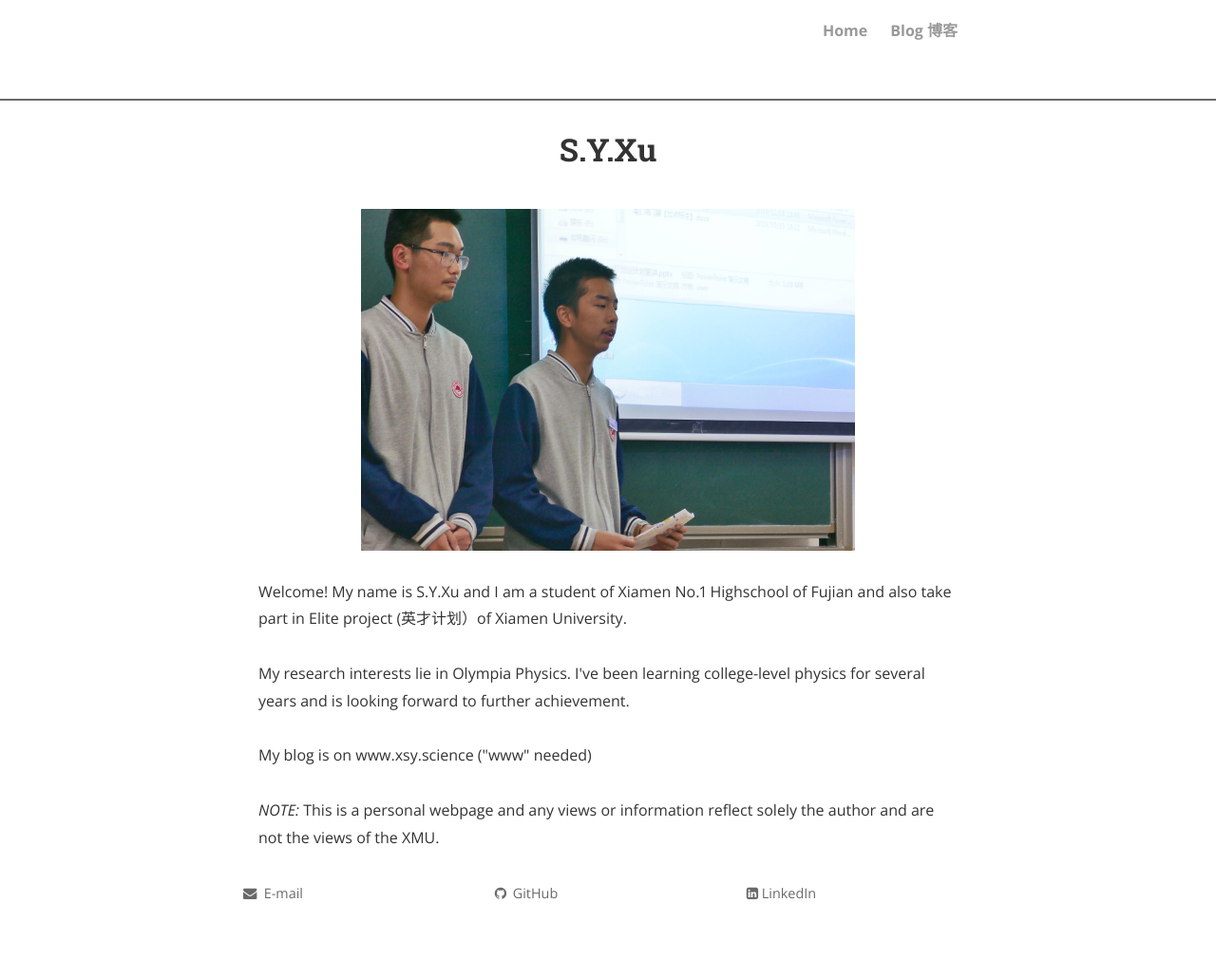
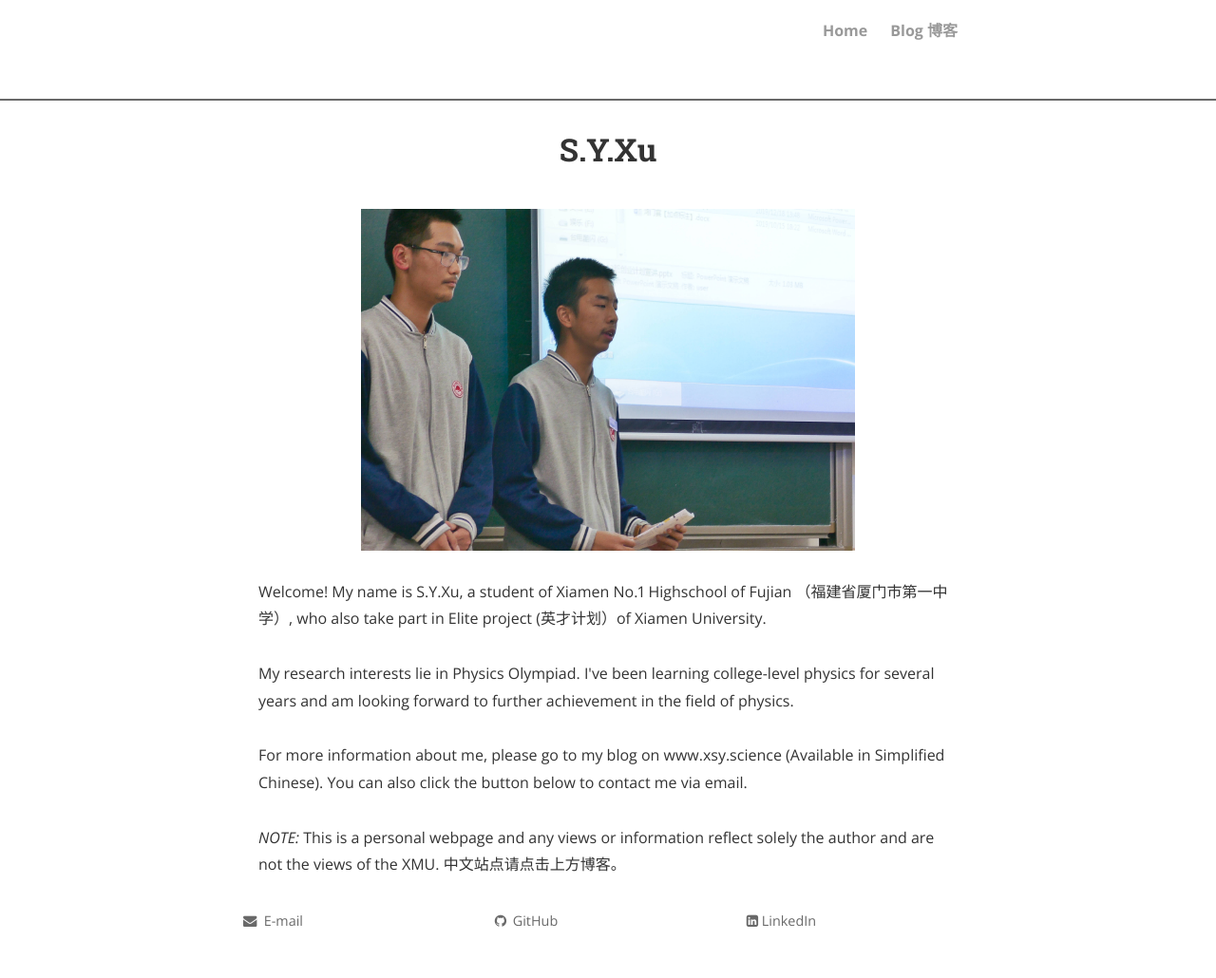
Before and after one commit to Tim-Siu/Tim-Siu.github.io, a Jekyll site: the page built from index.html, in a window 1280 px wide. Shown: the whole page at 95% size. Built offline with Jekyll 4.4.1, drawn with Linux system fonts in a browser that asks for light colours; nearby versions of some CDN libraries; the list of posts is cut into pages by our own code; comment, search, counter and statistics services are not loaded; a style sheet for code colours, icons or effects is not loaded; before the commit the page ends 1001 px from its top, so only the background shows below that.

Commit message:
Update index.html

```diff
--- a/index.html
+++ b/index.html
@@ -15,11 +15,11 @@ title: S.Y.Xu
 
 <img src="profile_picture.jpg" alt="S.Y.Xu" style="width:520px;height:360px;" title="S.Y.Xu"; algin="middle">
 <br>
-Welcome! My name is S.Y.Xu and I am a student of Xiamen No.1 Highschool of Fujian  and also take part in Elite project (英才计划）of Xiamen University.
+Welcome! My name is S.Y.Xu, a student of Xiamen No.1 Highschool of Fujian （福建省厦门市第一中学）, who also take part in Elite project (英才计划）of Xiamen University.
 <br><br>
-My research interests lie in Olympia Physics. I've been learning college-level physics for several years and is looking forward to further achievement.
+My research interests lie in Physics Olympiad. I've been learning college-level physics for several years and am looking forward to further achievement  in the field of physics.
  <br><br>
-My blog is on www.xsy.science  ("www" needed)
+For  more information about me, please go to my blog on www.xsy.science  (Available in Simplified Chinese). You can also click the button below to contact me via email.
 <br><br>
- <i>NOTE:</i> This is a personal webpage and any views or information reflect solely the author and are not the views of the XMU.
+ <i>NOTE:</i> This is a personal webpage and any views or information reflect solely the author and are not the views of the XMU. 中文站点请点击上方博客。
 </div>
```
